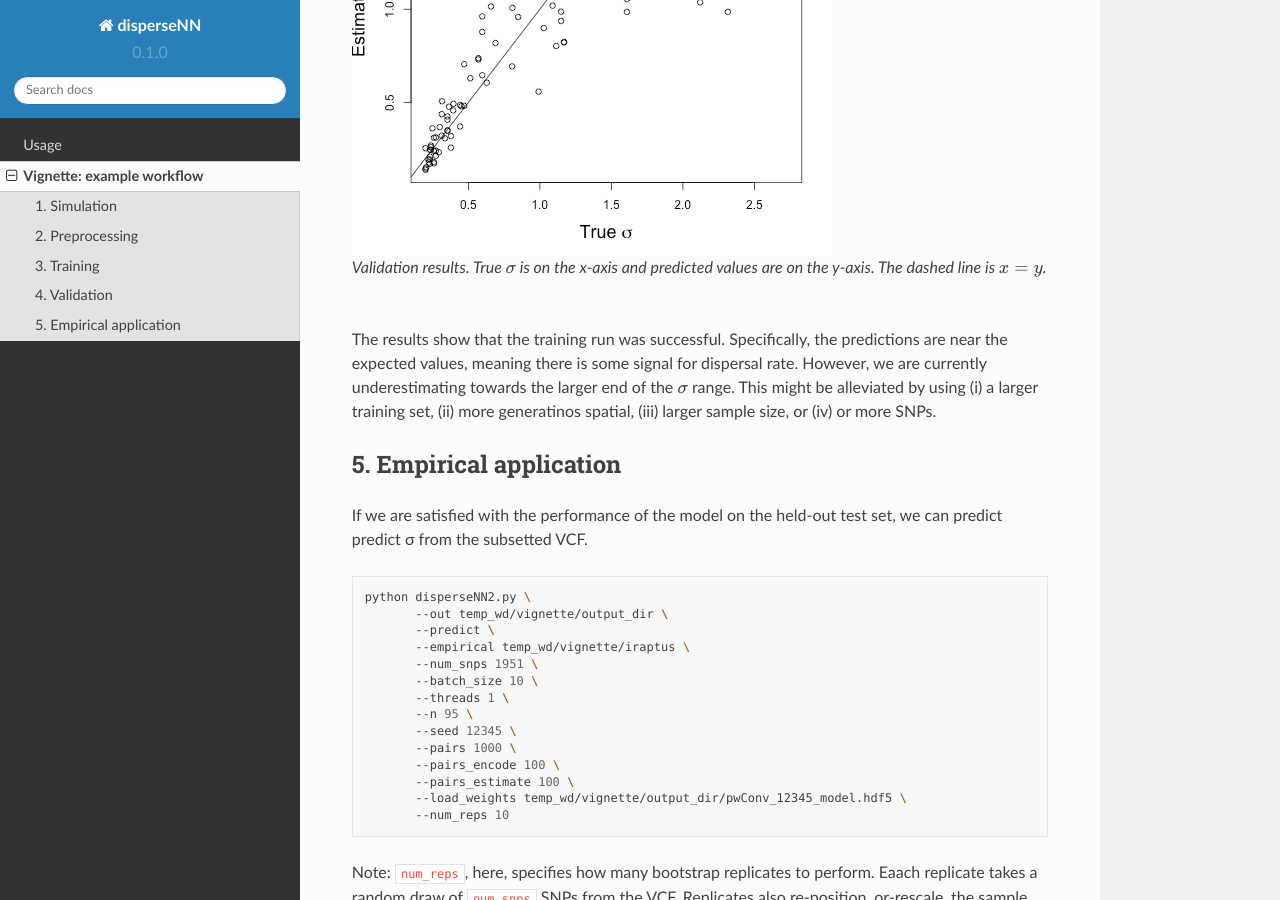
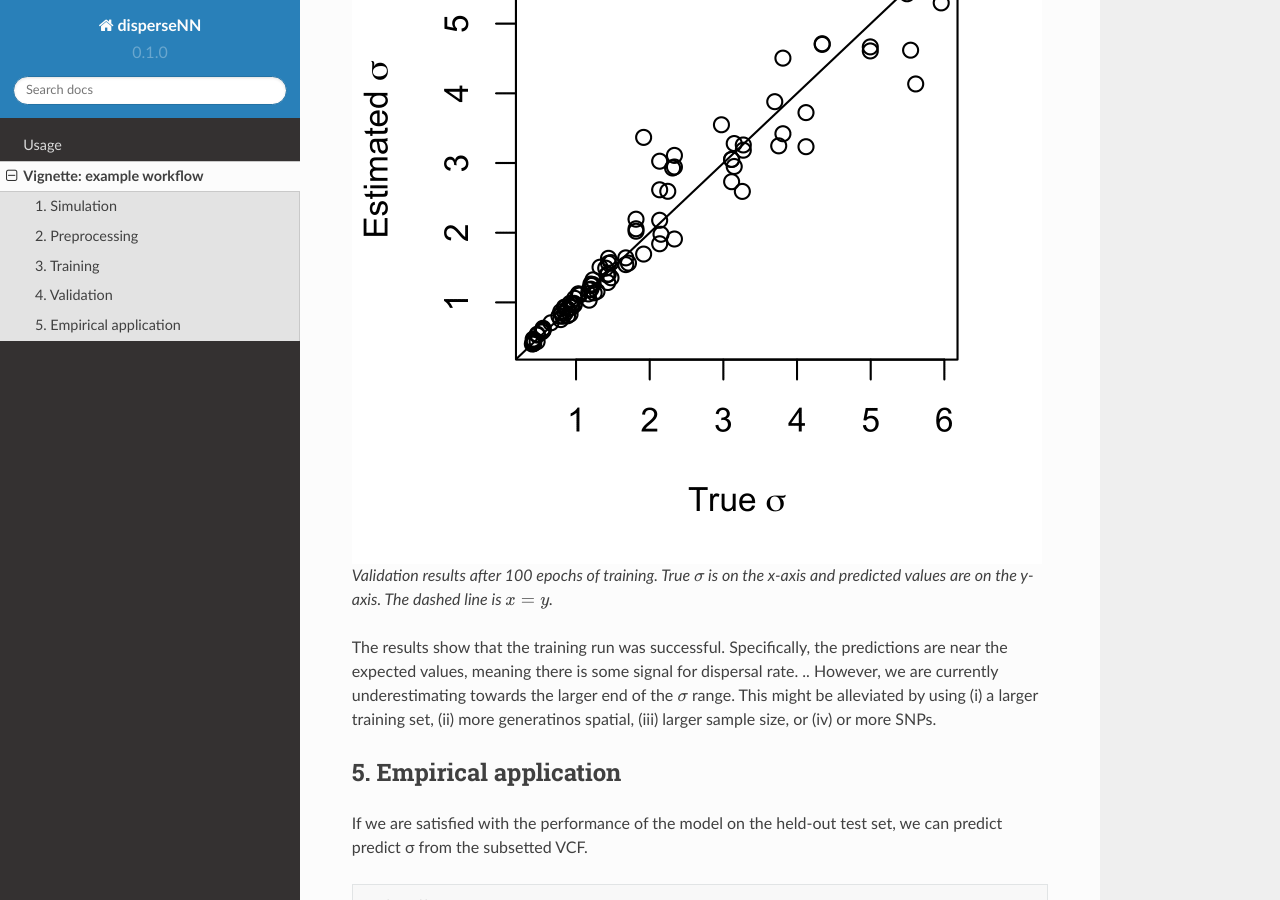
Before and after one commit to kr-colab/disperseNN2, a Sphinx documentation site: the page built from docs/source/vignette.rst, in a window 1280 px wide and 900 px high, scrolled down 3892 px. Built offline with Sphinx 7.4.7 and the Read the Docs theme 2.0.0, drawn with Linux system fonts in a browser that asks for light colours.

Commit message:
new results

```diff
--- a/docs/source/vignette.rst
+++ b/docs/source/vignette.rst
@@ -210,9 +210,10 @@ Next, we will validate the trained model on simulated test data. In a real appli
    :scale: 100 %
    :alt: results_plot
 
-   Validation results. True :math:`\sigma` is on the x-axis and predicted values are on the y-axis. The dashed line is :math:`x=y`.
+   Validation results after 100 epochs of training. True :math:`\sigma` is on the x-axis and predicted values are on the y-axis. The dashed line is :math:`x=y`.
 
-The results show that the training run was successful. Specifically, the predictions are near the expected values, meaning there is some signal for dispersal rate. However, we are currently underestimating towards the larger end of the :math:`\sigma` range. This might be alleviated by using (i) a larger training set, (ii) more generatinos spatial, (iii) larger sample size, or (iv) or more SNPs.
+The results show that the training run was successful. Specifically, the predictions are near the expected values, meaning there is some signal for dispersal rate. \
+.. However, we are currently underestimating towards the larger end of the :math:`\sigma` range. This might be alleviated by using (i) a larger training set, (ii) more generatinos spatial, (iii) larger sample size, or (iv) or more SNPs.
 
 
 
```
Also changed, not shown: other parts of docs/source/vignette.rst (+1 -1 lines), docs/source/results.png.
